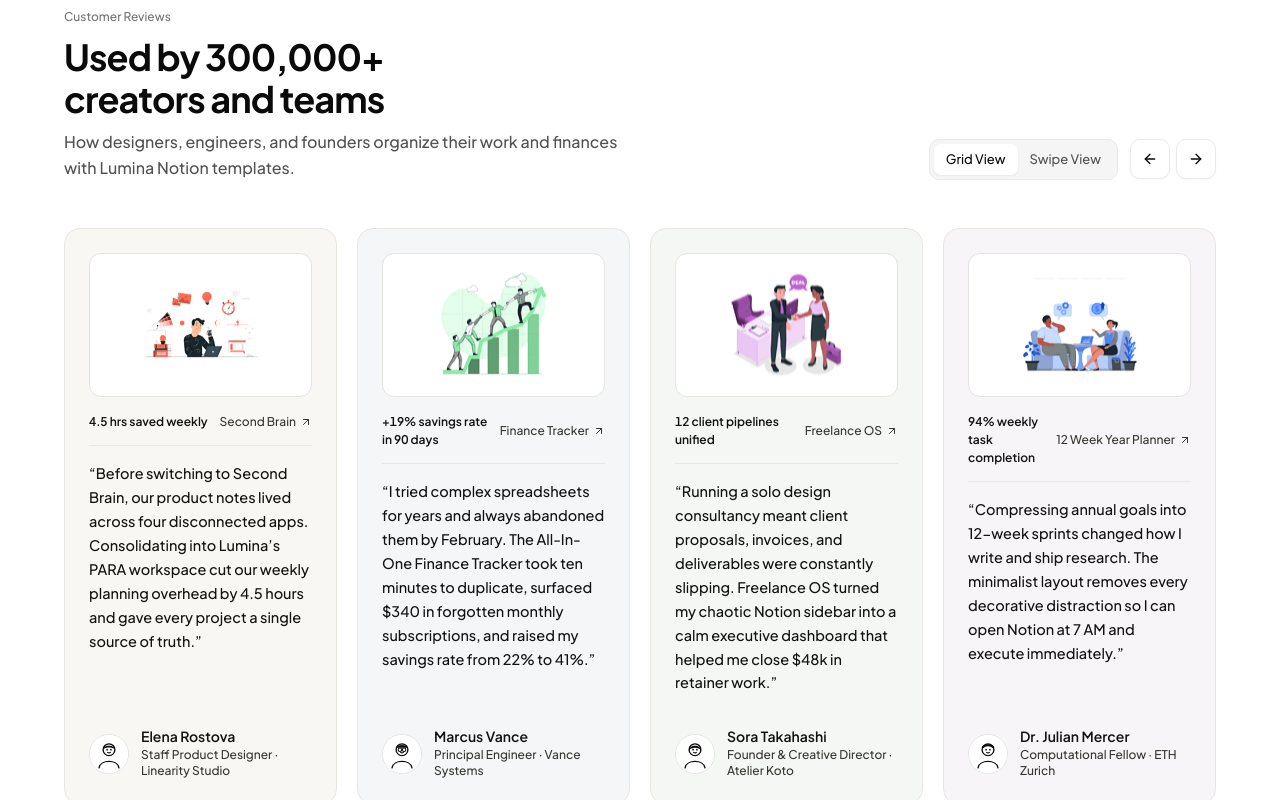
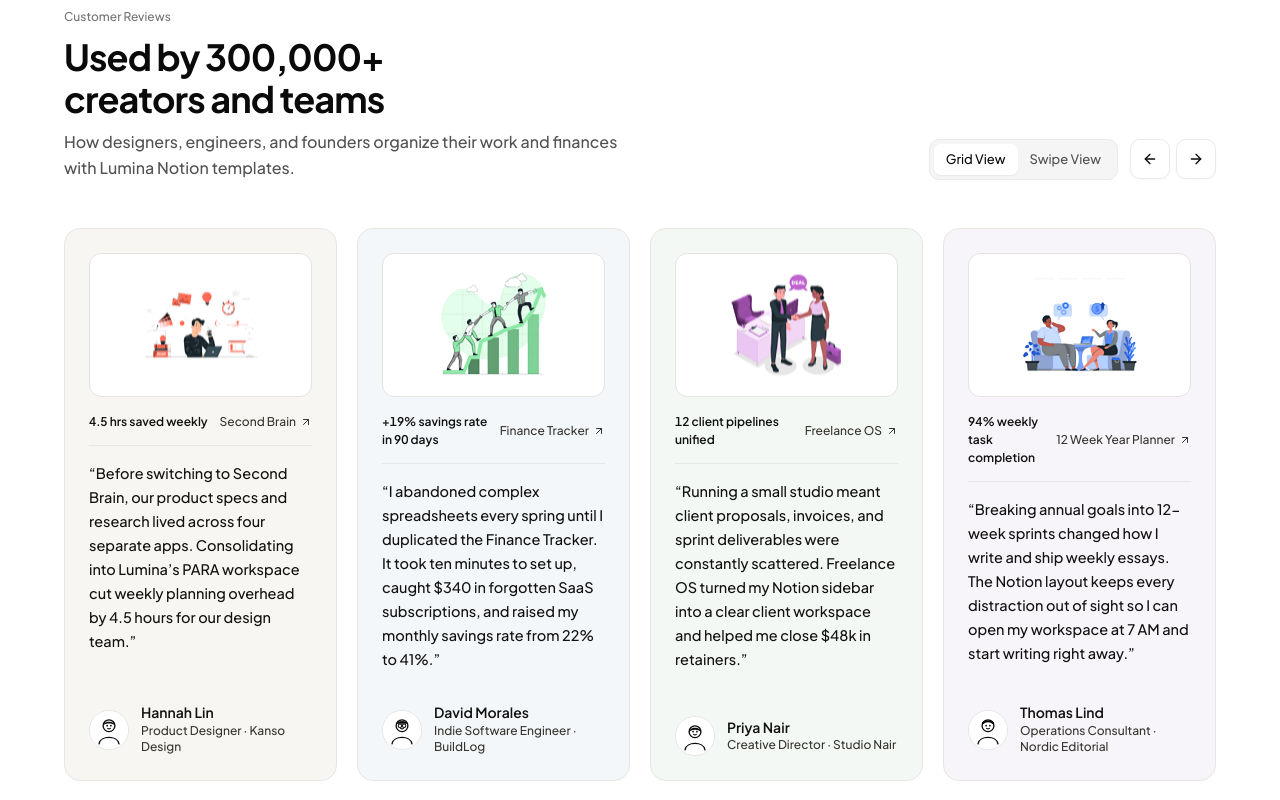
Before and after one commit to bruce12-glitch/Lumina-studio.notion, a React (Vite) app: page / in a window 1280 px wide. Shown: the part 3487-4287 px from the top of the page. Built offline with nearby package versions, Linux system fonts and the light colour scheme.

Commit message:
feat(catalog): update creator testimonials with real profiles and avatar tests

```diff
--- a/src/data/catalog.ts
+++ b/src/data/catalog.ts
@@ -70,6 +70,7 @@ export interface Testimonial {
   author: string;
   role: string;
   organization: string;
+  avatarUrl: string;
   templateUsed: string;
   templateSlug: string;
   surfaceTint: string;
@@ -572,57 +573,61 @@ export const TESTIMONIALS: Testimonial[] = [
   {
     id: 'rev-1',
     quote:
-      'Before switching to Second Brain, our product notes lived across four disconnected apps. Consolidating into Lumina’s PARA workspace cut our weekly planning overhead by 4.5 hours and gave every project a single source of truth.',
+      'Before switching to Second Brain, our product specs and research lived across four separate apps. Consolidating into Lumina’s PARA workspace cut weekly planning overhead by 4.5 hours for our design team.',
     outcomeMetric: '4.5 hrs saved weekly',
-    author: 'Elena Rostova',
-    role: 'Staff Product Designer',
-    organization: 'Linearity Studio',
+    author: 'Hannah Lin',
+    role: 'Product Designer',
+    organization: 'Kanso Design',
+    avatarUrl: '/src/assets/images/creator_hannah_lin_1794743242429.jpg',
     templateUsed: 'Second Brain',
     templateSlug: 'second-brain',
-    surfaceTint: '#F8F7F3',
+    surfaceTint: '#F7F6F3',
     accentInk: '#37352F',
     illustrationUrl: BLUSH_ASSETS.creativeDesignerCoffee,
   },
   {
     id: 'rev-2',
     quote:
-      'I tried complex spreadsheets for years and always abandoned them by February. The All-In-One Finance Tracker took ten minutes to duplicate, surfaced $340 in forgotten monthly subscriptions, and raised my savings rate from 22% to 41%.',
+      'I abandoned complex spreadsheets every spring until I duplicated the Finance Tracker. It took ten minutes to set up, caught $340 in forgotten SaaS subscriptions, and raised my monthly savings rate from 22% to 41%.',
     outcomeMetric: '+19% savings rate in 90 days',
-    author: 'Marcus Vance',
-    role: 'Principal Engineer',
-    organization: 'Vance Systems',
+    author: 'David Morales',
+    role: 'Indie Software Engineer',
+    organization: 'BuildLog',
+    avatarUrl: '/src/assets/images/creator_david_morales_1794743241310.jpg',
     templateUsed: 'Finance Tracker',
     templateSlug: 'finance-tracker',
-    surfaceTint: '#F4F6F8',
-    accentInk: '#1A2A52',
+    surfaceTint: '#F4F7FA',
+    accentInk: '#37352F',
     illustrationUrl: BLUSH_ASSETS.teamGrowthClimb,
   },
   {
     id: 'rev-3',
     quote:
-      'Running a solo design consultancy meant client proposals, invoices, and deliverables were constantly slipping. Freelance OS turned my chaotic Notion sidebar into a calm executive dashboard that helped me close $48k in retainer work.',
+      'Running a small studio meant client proposals, invoices, and sprint deliverables were constantly scattered. Freelance OS turned my Notion sidebar into a clear client workspace and helped me close $48k in retainers.',
     outcomeMetric: '12 client pipelines unified',
-    author: 'Sora Takahashi',
-    role: 'Founder & Creative Director',
-    organization: 'Atelier Koto',
+    author: 'Priya Nair',
+    role: 'Creative Director',
+    organization: 'Studio Nair',
+    avatarUrl: '/src/assets/images/creator_priya_nair_1794743242303.jpg',
     templateUsed: 'Freelance OS',
     templateSlug: 'freelance-os',
-    surfaceTint: '#F4F7F4',
-    accentInk: '#254232',
+    surfaceTint: '#F4F8F5',
+    accentInk: '#37352F',
     illustrationUrl: BLUSH_ASSETS.clientDealHandshake,
   },
   {
     id: 'rev-4',
     quote:
-      'Compressing annual goals into 12-week sprints changed how I write and ship research. The minimalist layout removes every decorative distraction so I can open Notion at 7 AM and execute immediately.',
+      'Breaking annual goals into 12-week sprints changed how I write and ship weekly essays. The Notion layout keeps every distraction out of sight so I can open my workspace at 7 AM and start writing right away.',
     outcomeMetric: '94% weekly task completion',
-    author: 'Dr. Julian Mercer',
-    role: 'Computational Fellow',
-    organization: 'ETH Zurich',
+    author: 'Thomas Lind',
+    role: 'Operations Consultant',
+    organization: 'Nordic Editorial',
+    avatarUrl: '/src/assets/images/creator_thomas_lind_1794743242396.jpg',
     templateUsed: '12 Week Year Planner',
     templateSlug: '12-week-year-planner',
-    surfaceTint: '#F7F5F8',
-    accentInk: '#391C57',
+    surfaceTint: '#F7F5FA',
+    accentInk: '#37352F',
     illustrationUrl: BLUSH_ASSETS.executiveSofaStrategy,
   },
 ];
```
Also changed, not shown: 1 other file (tests, documents, lock files or other folders).
